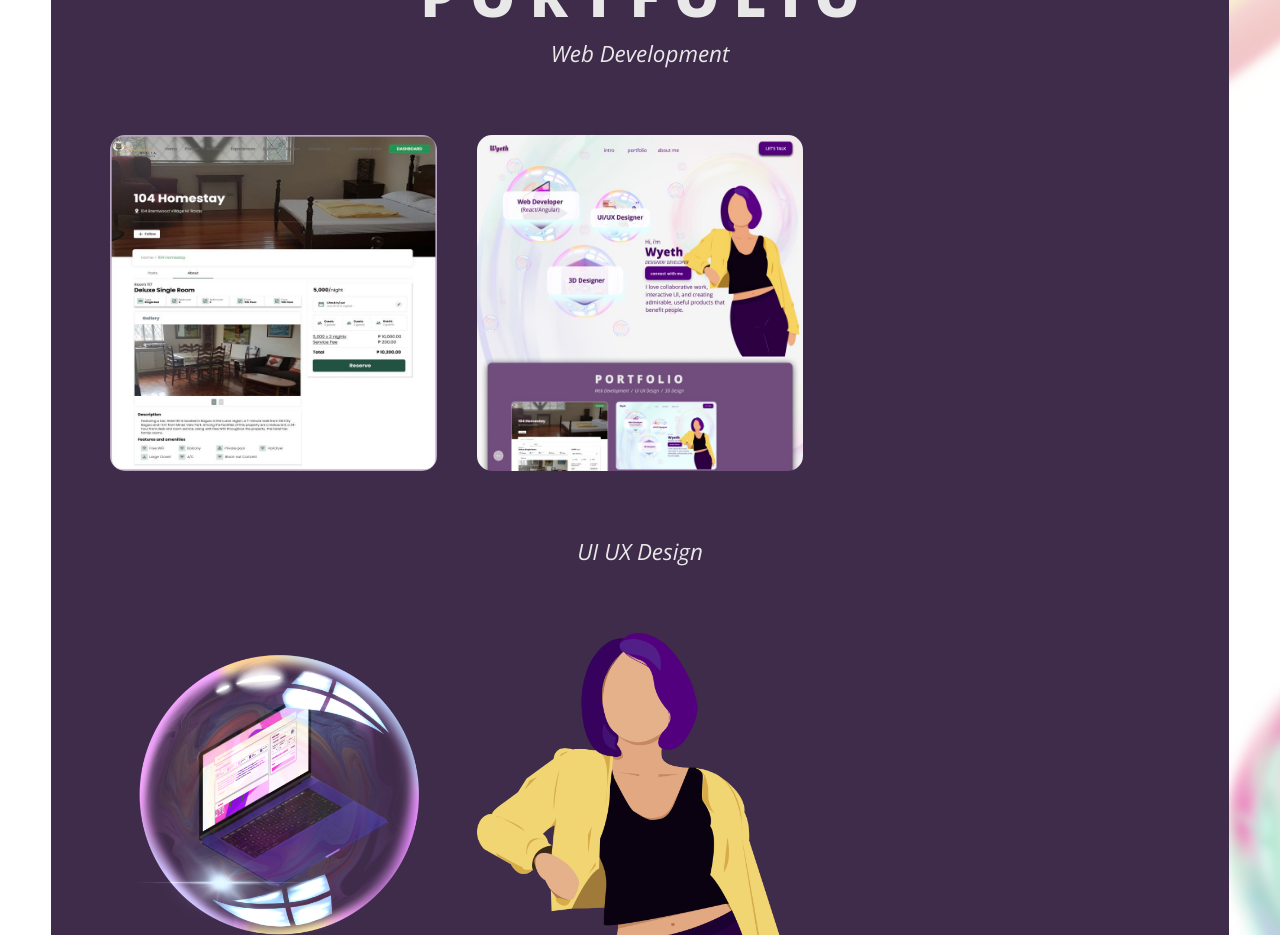
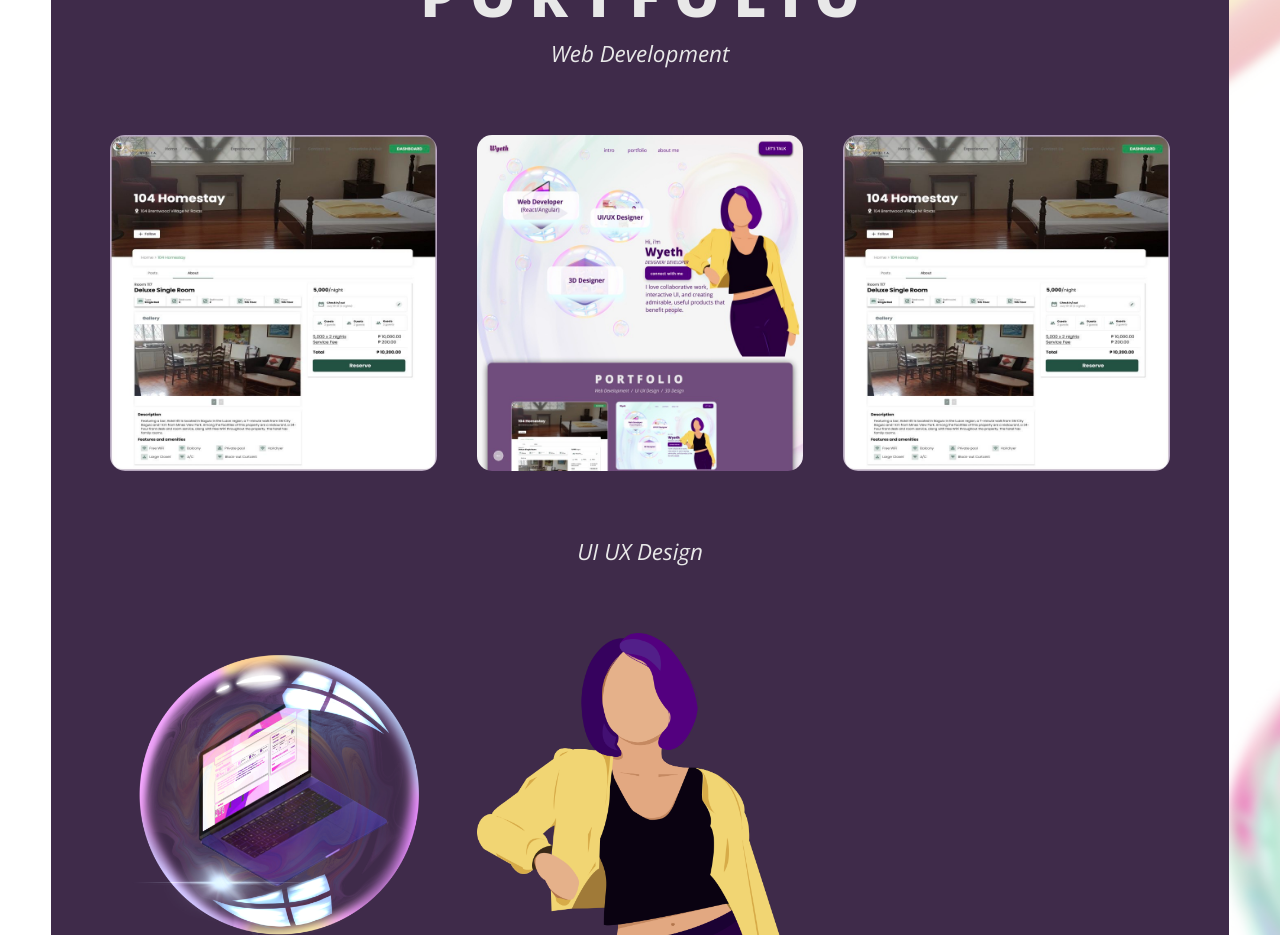
Before and after one commit to danawyeth/wyeth-balbin, a React (Create React App) app: page / in a window 1280 px wide. Shown: the part 1000-1935 px from the top of the page. Built offline with nearby package versions, Linux system fonts and the light colour scheme.

Commit message:
finally able to fix dozens of error. So proud of myself. Fixed mapping and white screen errors. Mostly because of wrong 'routing' and no values like so, i HAVE YET TO CLEAN MY CODE BUT GONNA SAVE IT HERE NOW CIAO

```diff
--- a/src/components/pageContent/Portfolio.jsx
+++ b/src/components/pageContent/Portfolio.jsx
@@ -1,4 +1,4 @@
-import React, { useRef } from "react";
+import React, { useEffect, useRef } from "react";
 import { Swiper, SwiperSlide } from "swiper/react";
 
 import "swiper/scss";
@@ -11,7 +11,7 @@ import Modal from "react-bootstrap/Modal";
 //import Col from "react-bootstrap/Col";
 //import Container from "react-bootstrap/Container";
 //import Row from "react-bootstrap/Row";
-import Data from './PortfolioData'
+import Data from "./PortfolioData";
 SwiperCore.use([Pagination]);
 
 export default function Portfolio() {
@@ -42,7 +42,7 @@ export default function Portfolio() {
             {x.map((data, index) => {
               return (
                 <>
-                <SwiperSlide className={name} onClick={(event) => {updatedRole({x});handleShow();}}>
+                  <SwiperSlide className={name} onClick={(event) => {updatedRole(x);handleShow(); updatedIndex(index)}}>
                     <img key={index} src={data.img}  alt="" />
                   </SwiperSlide>
                 </>
@@ -53,25 +53,64 @@ export default function Portfolio() {
       );
     };
 
-  const handleShow = () => {
-    setShow(true)
-    console.log("Modal open clicked role handleshow modal", role);
-  };
+  console.log("webDev", Data.webDev);
+  //console.log("nEW object structure", Data.webDev.p1.img);
 
+    //let swiperModal = (x) => {
+    //    console.log("Modal open clicked role swiper modal", role);
+    //    const objTest = Object.values(x);
 
-  let swiperModal = (x) => {
-      console.log("Modal open clicked role swiper modal", role);
+    //  return (
+    //    <>
+    //      <Swiper {...paramsModal}>
+    //        {objTest.map((data, {index}) => {
+    //          return (
+    //            <>
+    //              <SwiperSlide >
+    //                  {/* HELP ME I AM STUCKED. 12:38 NA. SO PROBLEM IS SHOW MODAL IS NOT SHOWING ANYTHING FIX IT */}
+    //                <img key={index} src={data.imgModal} alt=""/>
+    //              </SwiperSlide>
+    //            </>
+    //          );
+    //        })}
+    //      </Swiper>
+    //    </>
+    //  );
+    //};
 
+    //let swiperModal = (x, name) => {
+    //  console.log("swipermodal", x[index]);
+    //  const test = x[0];
+    //  return (
+    //    <>
+    //      <Swiper {...paramsModal}>
+    //        {x.map((data, index) => {
+    //          return (
+    //            <>
+    //              <SwiperSlide className={name}>
+    //                <img key={index} src={data.img}  alt="" />
+    //              </SwiperSlide>
+    //            </>
+    //          );
+    //        })}
+    //      </Swiper>
+    //    </>
+    //  );
+    //};
+
+    let swiperModal = (x, name) => {
+        console.log("swipermodal", x.imgModal, "role index", role[0]);
+        const test = x[0];
         return (
           <>
             <Swiper {...paramsModal}>
-          {Object.keys(x).map((data, i) => {
+              {x[index].imgModal.map((data, i) => {
                 return (
                   <>
-                <SwiperSlide>
-                    {/* HELP ME I AM STUCKED. 12:38 NA. SO PROBLEM IS SHOW MODAL IS NOT SHOWING ANYTHING FIX IT */}
-                  <img key={i} src={x[data].img} alt=""/>
-                  {console.log("ayoh pwede pala", Object.entries(x), x )}
+                    <SwiperSlide className={name}>
+                      {/*<img key={data} src={x[index].imgModal[i]}  alt="" />*/}
+                      <img key={data} src={x[index].imgModal[i]}  alt="" />
+                      {console.log("mamamo", x[index].imgModal[i])}
                     </SwiperSlide>
                   </>
                 );
@@ -81,18 +120,19 @@ export default function Portfolio() {
         );
       };
 
+  let [role, updatedRole] = useState();
+  let [index, updatedIndex] = useState(0);
 
 
-  let [ role, updatedRole ] = useState(Data.webDev);
-   //getting functioni to be used in an other function
+  console.log("ROLE", role);
+  console.log("DATAWEBDEV", Data.webDev);
 
-   console.log("ROLE", role);
   const [show, setShow] = useState(false);
   const handleClose = () => setShow(false);
-
-
-
-
+  const handleShow = () => {
+    setShow(true);
+    console.log("Modal open clicked role handleshow modal", role);
+  };
 
   const ref = useRef(null);
 
@@ -118,19 +158,25 @@ export default function Portfolio() {
             <Modal.Header closeButton aria-labelledby="p-0"></Modal.Header>
             <Modal.Body>
               <div className="flex">
-                <div className="left">{swiperModal(role)}</div>
+                {show ? <div className="left">{swiperModal(role)}</div> : <p>dead</p>}
 
-                <div className="right">
+                {show ? <div className="right">
                   <div className="modalText">
-                    <h5>PROJECT</h5>
-                    <h1>Baguio Visita</h1>
-                    <h5 className="role">UI Design Front-End Development</h5>
+                    <h5 className="">PROJECT</h5>
+                    <h1>{role[index].title}</h1>
+                    <h5 className="role">{role[index].role}</h5>
                     <div className="capsules"></div>
-                    <h6><strong>ABOUT</strong></h6>
-                    <p>Built and designed web components for Baguio VIS.I.T.A - the Baguio VIS.I.T.A. (Visitor Information and Travel Assistant) is the online registration system for Baguio tourists and travelers. It has become an instrumental tool for the city’s cautious re-start of tourism activities and gradual re-opening of the local economy.</p>
-                    <p><u>https://visita.baguio.gov.ph/</u></p>
+                    <h6>
+                      <strong>ABOUT</strong>
+                    </h6>
+                    <p>
+                    {role[index].about}
+                    </p>
+                    <p>
+                      <u>{role[index].link}</u>
+                    </p>
                   </div>
-                </div>
+                </div> : <p>🫠</p>}
               </div>
             </Modal.Body>
           </Modal>
--- a/src/components/pageContent/PortfolioData.js
+++ b/src/components/pageContent/PortfolioData.js
@@ -2,38 +2,71 @@ const data = {
     webDev: [
         {
             id: 1,
-            title: "Baguio Visita",
-            //imgModal: ["imgTest.jpg", "imgTest.jpg"],
+            title: "mamamo",
+            imgModal: ["imgTest.jpg", "imgTes.jpeg", "imgTest.jpg",],
             img: "imgTest.jpg",
+            role: "Di ko din alam",
+            about: "uLorem Ipsum is simply dummy text of the printing and typesetting industry. Lorem Ipsum has been the industry's standard dummy text ever since the 1500s, when an unknown printer took a galley of type and scrambled it to make a type specimen book. It has survived not only five centuries.",
+            link: "adfajdshakjshdkajshda.com",
         },
         {
             id: 2,
             title: "Baguio Visita",
-            img: "imgTest2.jpeg"
+            imgModal: ["imgTest2.jpeg", "imgTest2.jpeg"],
+            img: "imgTest2.jpeg",
+            role: "Di ko din alam",
+            about: "uLorem Ipsum is simply dummy text of the printing and typesetting industry. Lorem Ipsum has been the industry's standard dummy text ever since the 1500s, when an unknown printer took a galley of type and scrambled it to make a type specimen book. It has survived not only five centuries.",
+            link: "adfajdshakjshdkajshda.com",
+        },
+        {
+            id: 3,
+            title: "Baguio Visita",
+            img: "imgTest.jpg",
+            imgModal: ["imgTest.jpg", "imgTes3.jpeg"],
+            role: "Di ko din alam",
+            about: "uLorem Ipsum is simply dummy text of the printing and typesetting industry. Lorem Ipsum has been the industry's standard dummy text ever since the 1500s, when an unknown printer took a galley of type and scrambled it to make a type specimen book. It has survived not only five centuries.",
+            link: "adfajdshakjshdkajshda.com",
         },
     ],
     uixDesign: [
         {
             id: 1,
             title: "Baguio Visita",
-            img: "laptopBubble.png"
+            img: "laptopBubble.png",
+            imgModal: ["imgTest.jpg", "imgTes3.jpeg"],
+            role: "Di ko din alam",
+            about: "uLorem Ipsum is simply dummy text of the printing and typesetting industry. Lorem Ipsum has been the industry's standard dummy text ever since the 1500s, when an unknown printer took a galley of type and scrambled it to make a type specimen book. It has survived not only five centuries.",
+            link: "adfajdshakjshdkajshda.com",
+
         },
         {
             id: 2,
             title: "Baguio Visita",
-            img: "wyeth.png"
+            img: "wyeth.png",
+            imgModal: ["imgTest.jpg", "imgTes3.jpeg"],
+            role: "Di ko din alam",
+            about: "uLorem Ipsum is simply dummy text of the printing and typesetting industry. Lorem Ipsum has been the industry's standard dummy text ever since the 1500s, when an unknown printer took a galley of type and scrambled it to make a type specimen book. It has survived not only five centuries.",
+            link: "adfajdshakjshdkajshda.com",
         },
     ],
     rdDesign: [
         {
             id: 1,
             title: "Baguio Visita",
-            img: "bubble.png"
+            img: "bubble.png",
+            imgModal: ["imgTest.jpg", "imgTes3.jpeg"],
+            role: "Di ko din alam",
+            about: "uLorem Ipsum is simply dummy text of the printing and typesetting industry. Lorem Ipsum has been the industry's standard dummy text ever since the 1500s, when an unknown printer took a galley of type and scrambled it to make a type specimen book. It has survived not only five centuries.",
+            link: "adfajdshakjshdkajshda.com",
         },
         {
             id: 2,
             title: "Baguio Visita",
-            img: "uiBubble.png"
+            img: "uiBubble.png",
+            imgModal: ["imgTest.jpg", "imgTes3.jpeg"],
+            role: "Di ko din alam",
+            about: "uLorem Ipsum is simply dummy text of the printing and typesetting industry. Lorem Ipsum has been the industry's standard dummy text ever since the 1500s, when an unknown printer took a galley of type and scrambled it to make a type specimen book. It has survived not only five centuries.",
+            link: "adfajdshakjshdkajshda.com",
         },
     ]
 };
--- a/src/styles/app.scss
+++ b/src/styles/app.scss
@@ -510,10 +510,17 @@ $portTextColor: #e8e8e8;
           h5 {
             font-weight: 400;
             margin: 0;
+
           }
           .role {
             //margin: -10px 0 -8px 0;
             margin: 0;
+            font-style: italic;
+          }
+
+          .project{
+              font-size: 18px;
+              margin-bottom: -10px;
           }
 
           h6 {
```
Lines whose indentation alone changed are shown as unchanged.
